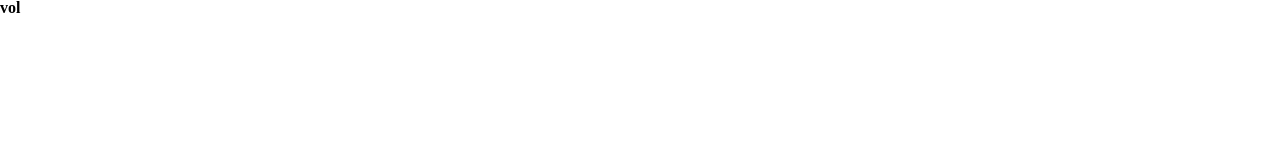
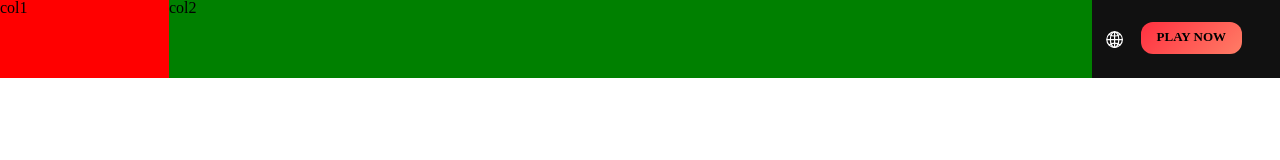
Before and after one commit to pasanweerawardana/project-3, a plain HTML site: page index.html in a window 1280 px wide. Drawn offline with nearby package versions, Linux system fonts and the light colour scheme.

Commit message:
finished the third column of the header

```diff
--- a/css/style.css
+++ b/css/style.css
@@ -14,3 +14,76 @@
     display: block;
     clear: both;
 }
+
+/* Layouts */
+
+header{
+    position: fixed;
+    left: 0;
+    right: 0;
+    top: 0;
+}
+
+header> .col{
+    height: 78px;
+    float: left;
+}
+
+header> .col:first-child{
+    width: 169px;
+    background-color: red;
+}
+
+header> .col:nth-child(2){
+    width: calc(100% - 169px - 188px);
+    background-color: green;
+}
+
+header> .col:last-child{
+    width: 188px;
+    background-color:#111;
+    text-align: right;
+    padding-right: 38px;
+    padding-top: 22px;
+}
+
+header> .col:last-child> div{
+    display: inline-block;
+}
+
+#btn-playnow{
+    padding: 8px 16px;
+    border-radius:12px ;
+    height: 32px;
+    font-size: 13px;
+    background: linear-gradient(135deg, rgb(255, 51, 66) 0%, rgb(255, 48, 64) 0.01%, rgb(255, 125, 102) 100%);
+    cursor: pointer;
+    font-weight: bold;
+    transition: background 5ms;
+}
+
+#btn-playnow:hover{
+    background: rgb(255, 70, 85);
+}
+
+
+#ico-world{
+    width: 32px;
+    height: 32px;
+    margin-right: 6px;
+    text-align: center;
+    border-radius: 6.4px;
+    cursor: pointer;
+}
+
+#ico-world:hover{
+    background-color: rgba(128, 128, 128, 0.2);
+}
+
+
+#ico-world ion-icon{
+    color: white;
+    vertical-align: middle;
+    font-size: 1.2rem;
+    padding-top: 5px;
+}
--- a/index.html
+++ b/index.html
@@ -13,7 +13,19 @@
 </head>
 
 <body>
-    <h1>vol</h1>
+    <header class="clearfix">
+        <div class="col">col1</div>
+        <div class="col">col2</div>
+        <div class="col">
+            <div id="ico-world">
+                <ion-icon name="globe-outline"></ion-icon>
+            </div>
+            <div id="btn-playnow">PLAY NOW</div>
+        </div>
+    </header>
+    <main>
+        <p></p>
+    </main>
 </body>
 
 </html>
```
